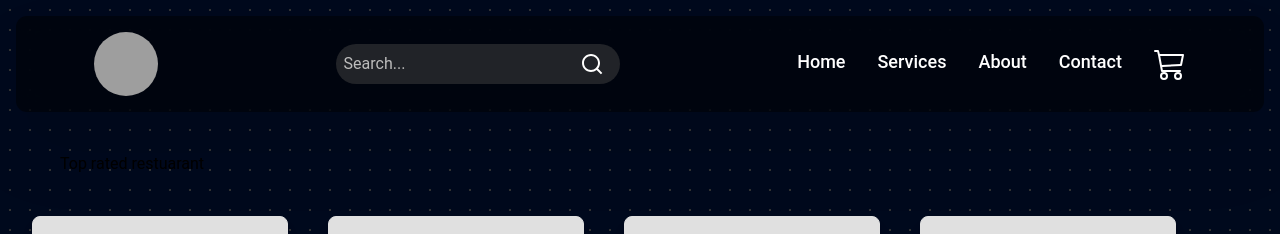
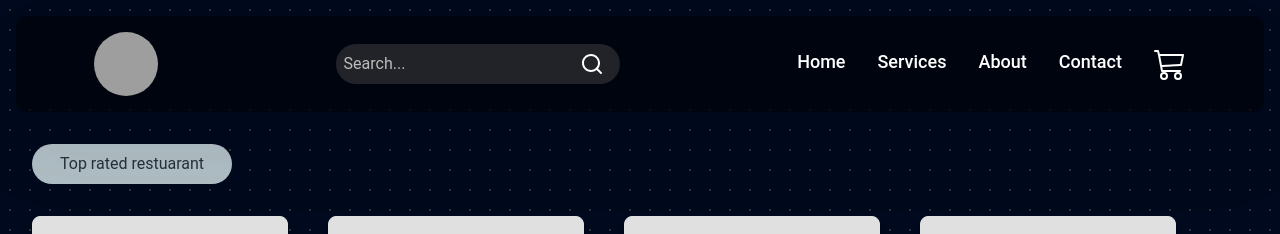
Before and after one commit to ShanavasRahman/Eat_More, a React (Vite) app: page / in a window 1280 px wide. Shown: the top 234 px of the page. Built offline with nearby package versions, Linux system fonts and the light colour scheme; grey boxes are pictures that could not be loaded.

Commit message:
filtering on the basis of rating

```diff
--- a/src/Components/Body/Body.jsx
+++ b/src/Components/Body/Body.jsx
@@ -1,17 +1,23 @@
-import React from "react";
+import React, { useState } from "react";
 import ResCard from "./ResCard";
 import ResList from "../Utils/resList";
 
 const Body = () => {
+  const [res, setRes] = useState(ResList);
+  function filterRes() {
+    console.log("hello")
+    const filteredRes = res.filter((restuarant) => restuarant.avgRating >= 4.5);
+    setRes(filteredRes);
+  }
   return (
     <div>
       <div className='pl-8 pt-8'>
-        <button className='bg-neutral-500 px-7 py-2 rounded-full text-neutral-50'>
+        <button className='bg-blue-gray-200 px-7 py-2 rounded-full text-blue-gray-900' onClick={filterRes}>
           Top rated restuarant
         </button>
       </div>
       <div className='flex flex-wrap p-8 gap-10'>
-        {ResList.map((restuarant) => (
+        {res.map((restuarant) => (
           <ResCard props={restuarant} key={restuarant.id} />
         ))}
       </div>
```
